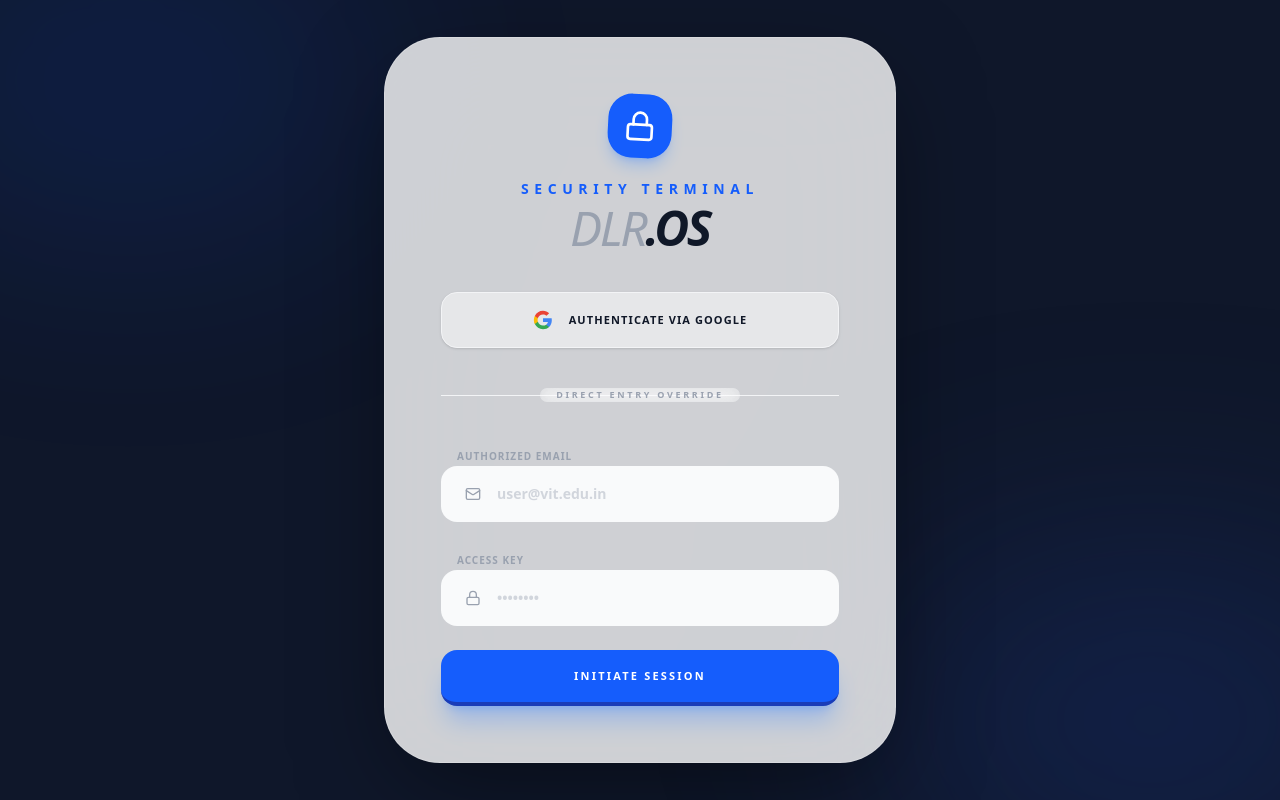
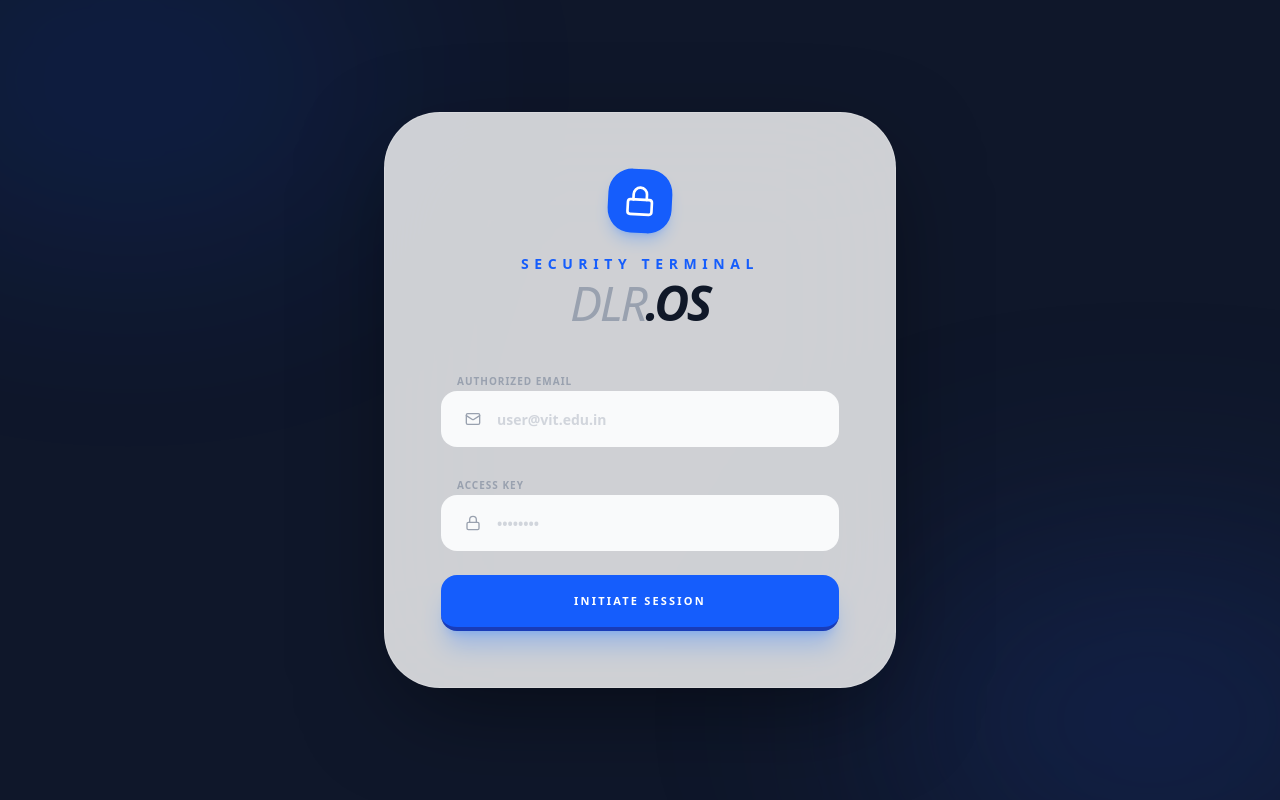
Before and after one commit to yash9769/dlr-portal, a React (Vite) app: page /login in a window 1280 px wide. Built offline with nearby package versions, Linux system fonts and the light colour scheme; what @capacitor/core would draw is missing.

Commit message:
UI: Remove Google OAuth from Login terminal

```diff
--- a/src/pages/Login.jsx
+++ b/src/pages/Login.jsx
@@ -66,32 +66,6 @@
                             </div>
                         </div>
 
-                        {/* Google Auth Section */}
-                        <div className="mb-10">
-                            <button
-                                onClick={() => loginWithGoogle()}
-                                type="button"
-                                className="w-full h-14 bg-white/50 hover:bg-white border border-gray-100 rounded-2xl shadow-sm text-[11px] font-black uppercase tracking-widest text-gray-900 flex items-center justify-center gap-4 transition-all active:scale-95 group"
-                            >
-                                <svg className="h-5 w-5 group-hover:scale-110 transition-transform" viewBox="0 0 24 24">
-                                    <path d="M22.56 12.25c0-.78-.07-1.53-.2-2.25H12v4.26h5.92c-.26 1.37-1.04 2.53-2.21 3.31v2.77h3.57c2.08-1.92 3.28-4.74 3.28-8.09z" fill="#4285F4" />
-                                    <path d="M12 23c2.97 0 5.46-.98 7.28-2.66l-3.57-2.77c-.98.66-2.23 1.06-3.71 1.06-2.86 0-5.29-1.93-6.16-4.53H2.18v2.84C3.99 20.53 7.7 23 12 23z" fill="#34A853" />
-                                    <path d="M5.84 14.09c-.22-.66-.35-1.36-.35-2.09s.13-1.43.35-2.09V7.07H2.18C1.43 8.55 1 10.22 1 12s.43 3.45 1.18 4.93l3.66-2.84z" fill="#FBBC05" />
-                                    <path d="M12 5.38c1.62 0 3.06.56 4.21 1.66l3.15-3.15C17.45 2.09 14.97 1 12 1 7.7 1 3.99 3.47 2.18 7.07l3.66 2.84c.87-2.6 3.3-4.53 6.16-4.53z" fill="#EA4335" />
-                                </svg>
-                                Authenticate via Google
-                            </button>
-                        </div>
-
-                        <div className="relative mb-10">
-                            <div className="absolute inset-0 flex items-center" aria-hidden="true">
-                                <div className="w-full border-t border-gray-100"></div>
-                            </div>
-                            <div className="relative flex justify-center text-[9px] font-black uppercase tracking-[0.3em]">
-                                <span className="px-4 bg-white/20 backdrop-blur rounded-full text-gray-400">Direct Entry Override</span>
-                            </div>
-                        </div>
-
                         <form className="space-y-6" onSubmit={handleSubmit}>
                             <div className="space-y-2">
                                 <label className="text-[10px] font-black text-gray-400 uppercase tracking-widest ml-4">Authorized Email</label>
```
